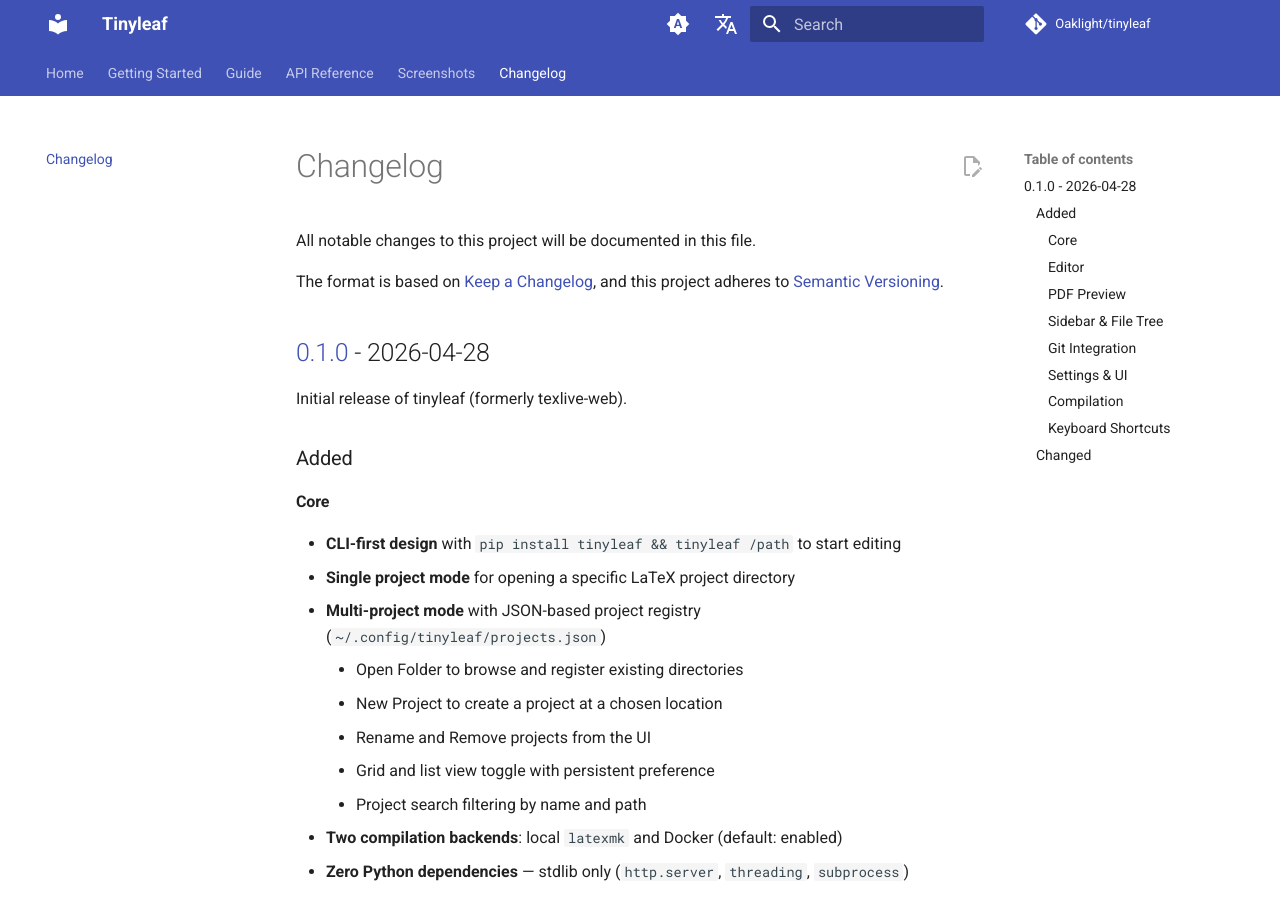
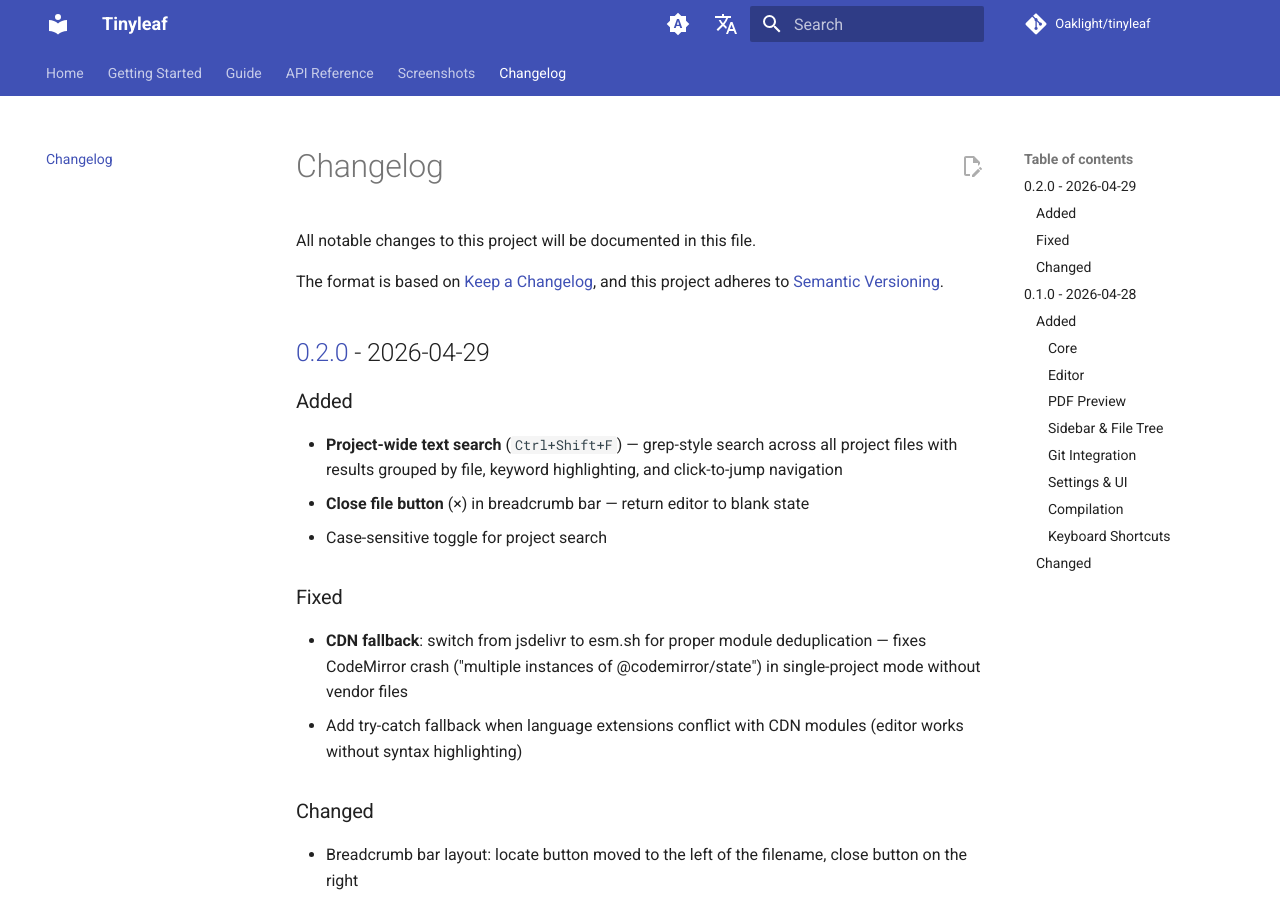
Before and after one commit to Oaklight/tinyleaf, an MkDocs documentation site: the page built from docs/changelog.md, in a window 1280 px wide and 900 px high. Built offline with MkDocs 1.6.1 and Material for MkDocs 9.7.7, drawn with Linux system fonts in a browser that asks for light colours; comment, search, counter and statistics services are not loaded.

Commit message:
docs: add v0.2.0 changelog

```diff
--- a/docs/changelog.md
+++ b/docs/changelog.md
@@ -4,6 +4,23 @@ All notable changes to this project will be documented in this file.
 
 The format is based on [Keep a Changelog](https://keepachangelog.com/en/1.1.0/),
 and this project adheres to [Semantic Versioning](https://semver.org/spec/v2.0.0.html).
+
+## [0.2.0] - 2026-04-29
+
+### Added
+
+- **Project-wide text search** (`Ctrl+Shift+F`) — grep-style search across all project files with results grouped by file, keyword highlighting, and click-to-jump navigation
+- **Close file button** (×) in breadcrumb bar — return editor to blank state
+- Case-sensitive toggle for project search
+
+### Fixed
+
+- **CDN fallback**: switch from jsdelivr to esm.sh for proper module deduplication — fixes CodeMirror crash ("multiple instances of @codemirror/state") in single-project mode without vendor files
+- Add try-catch fallback when language extensions conflict with CDN modules (editor works without syntax highlighting)
+
+### Changed
+
+- Breadcrumb bar layout: locate button moved to the left of the filename, close button on the right
 
 ## [0.1.0] - 2026-04-28
 
@@ -98,4 +115,5 @@ Initial release of tinyleaf (formerly texlive-web).
 - Updated CLI entry point, config directory, and program name
 - Default compilation backend changed to Docker (use `--no-docker` for local)
 
+[0.2.0]: https://github.com/Oaklight/tinyleaf/releases/tag/v0.2.0
 [0.1.0]: https://github.com/Oaklight/tinyleaf/releases/tag/v0.1.0
```
